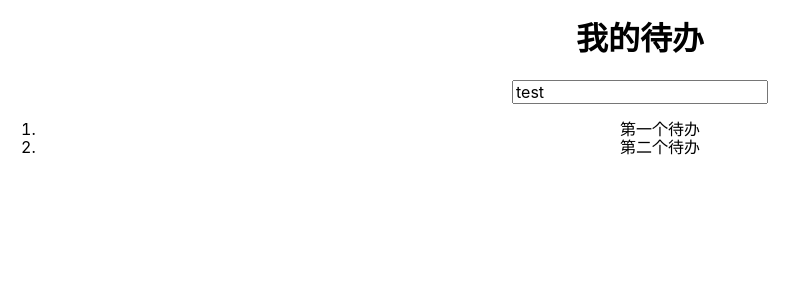
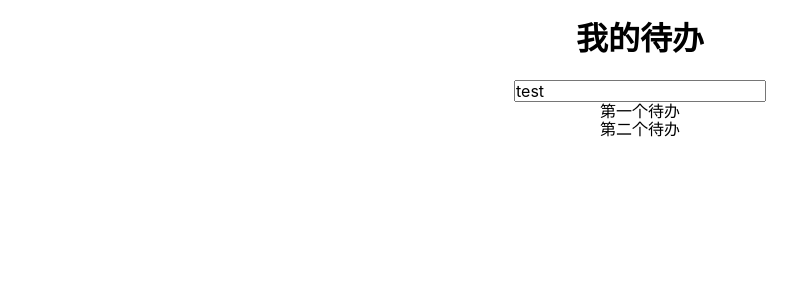
Before and after one commit to xujj277/reactDemo, a React (Create React App) app in the folder my-app/: page / in a window 1280 px wide. Shown: the top 300 px of the page, without its empty margins (0-809 px from the left). Built offline with nearby package versions, Linux system fonts and the light colour scheme.

Commit message:
添加 reset.css

```diff
--- a/my-app/src/App.js
+++ b/my-app/src/App.js
@@ -3,6 +3,7 @@
 import TodoInput from './TodoInput'
 import TodoItem from './TodoItem'
 import 'normalize.css'
+import './reset.css'
 
 class App extends Component {
   constructor(props){
--- /dev/null
+++ b/my-app/src/reset.css
@@ -0,0 +1,17 @@
+*{
+  margin: 0;
+  padding: 0;
+  box-sizing: border-box;
+}
+*::after{
+  box-sizing: border-box;
+}
+*::before{
+  box-sizing: border-box;
+}
+ul,ol,dl{
+  list-style:none;
+}
+a{
+  color: inherit;
+}
```
